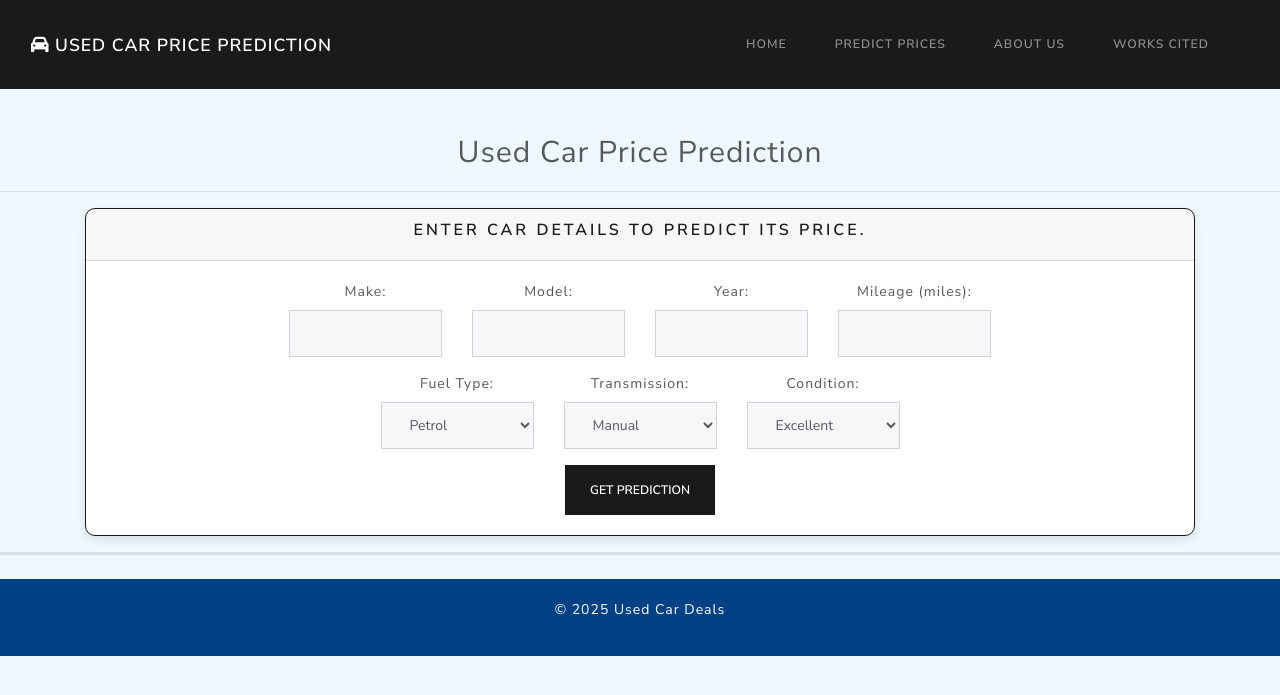
After one commit to CJMX95/project4-group4, a Flask app: template Submission/app/templates/car_price_prediction.html in a window 1280 px wide. The commit adds this page. Shown: the top 695 px of the page. Run offline with Flask 3, Linux system fonts and the light colour scheme; the template is opened without the code that fills it, so the values that code supplies are empty; some libraries are stand-ins or nearby versions.

Commit message:
edited and added app.py and report and presentation

```diff
--- a/Submission/app/app.py
+++ b/Submission/app/app.py
@@ -1,23 +1,17 @@
 from flask import Flask, jsonify, render_template, request
 from modelHelper import ModelHelper
-import logging
+import numpy as np
 from flask_cors import CORS
 
 # Flask Setup
 app = Flask(__name__)
+CORS(app)  # Enables cross-origin requests
 app.config['SEND_FILE_MAX_AGE_DEFAULT'] = 0
 
 # Initialize the model helper
 modelHelper = ModelHelper()
 
-# Configure logging
-logging.basicConfig(level=logging.DEBUG)
-
-# Helper Function for Encoding
-def one_hot_encode_feature(value, valid_options):
-    """ Helper function to one-hot encode categorical features """
-    return {f"{feature}_{value}": int(value == feature) for feature in valid_options}
-
+# Routes for HTML pages
 @app.route('/')
 def landing():
     return render_template('landing.html')
@@ -42,99 +36,82 @@ def about():
 def works_cited():
     return render_template("works_cited.html")
 
-@app.route('/predictions', methods=['POST'])
-def get_prediction():
-    try:
-        # Get the data from the incoming request (JSON format)
-        data = request.get_json()
+# Define all possible categories (these should match the categories used in training)
+brands = [
+    "Acura", "Audi", "BMW", "Cadillac", "Chevrolet", "Dodge", "Ford", "GMC", "Honda",
+    "Hyundai", "INFINITI", "Jeep", "Kia", "Land", "Lexus", "Lincoln", "Mazda", "Mercedes_Benz",
+    "Nissan", "Other", "Porsche", "RAM", "Subaru", "Tesla", "Toyota", "Volkswagen"
+]
 
-        # Extract relevant features from the data (making sure all expected features are present)
-        clean_title = data.get('clean_title', 0)
-        model_year = data.get('model_year', 0)
-        mileage = data.get('mileage', 0)
-        car_age = data.get('car_age', 0)
+fuel_types = [
+    "Diesel", "E85_Flex_Fuel", "Electric", "Gasoline", "Hybrid", "Plug_In_Hybrid", "Unknown"
+]
 
-        # Extract brand features (default to 0 if not provided)
-        brand_Acura = data.get('brand_Acura', 0)
-        brand_Audi = data.get('brand_Audi', 0)
-        brand_BMW = data.get('brand_BMW', 0)
-        brand_Cadillac = data.get('brand_Cadillac', 0)
-        brand_Chevrolet = data.get('brand_Chevrolet', 0)
-        brand_Dodge = data.get('brand_Dodge', 0)
-        brand_Ford = data.get('brand_Ford', 0)
-        brand_GMC = data.get('brand_GMC', 0)
-        brand_Honda = data.get('brand_Honda', 0)
-        brand_Hyundai = data.get('brand_Hyundai', 0)
-        brand_INFINITI = data.get('brand_INFINITI', 0)
-        brand_Jeep = data.get('brand_Jeep', 0)
-        brand_Kia = data.get('brand_Kia', 0)
-        brand_Land = data.get('brand_Land', 0)
-        brand_Lexus = data.get('brand_Lexus', 0)
-        brand_Lincoln = data.get('brand_Lincoln', 0)
-        brand_Mazda = data.get('brand_Mazda', 0)
-        brand_Mercedes_Benz = data.get('brand_Mercedes_Benz', 0)
-        brand_Nissan = data.get('brand_Nissan', 0)
-        brand_Other = data.get('brand_Other', 0)
-        brand_Porsche = data.get('brand_Porsche', 0)
-        brand_RAM = data.get('brand_RAM', 0)
-        brand_Subaru = data.get('brand_Subaru', 0)
-        brand_Tesla = data.get('brand_Tesla', 0)
-        brand_Toyota = data.get('brand_Toyota', 0)
-        brand_Volkswagen = data.get('brand_Volkswagen', 0)
+transmission_categories = ["Automatic", "Dual_Shift", "Manual", "Other"]
 
-        # Extract fuel type features
-        fuel_type_Diesel = data.get('fuel_type_Diesel', 0)
-        fuel_type_E85_Flex_Fuel = data.get('fuel_type_E85_Flex_Fuel', 0)
-        fuel_type_Electric = data.get('fuel_type_Electric', 0)
-        fuel_type_Gasoline = data.get('fuel_type_Gasoline', 0)
-        fuel_type_Hybrid = data.get('fuel_type_Hybrid', 0)
-        fuel_type_Plug_In_Hybrid = data.get('fuel_type_Plug_In_Hybrid', 0)
-        fuel_type_Unknown = data.get('fuel_type_Unknown', 0)
+exterior_colors = [
+    "Black", "Blue", "Gray", "Green", "Other", "Red", "Silver", "White"
+]
 
-        # Extract transmission category features
-        transmission_category_Automatic = data.get('transmission_category_Automatic', 0)
-        transmission_category_Dual_Shift = data.get('transmission_category_Dual_Shift', 0)
-        transmission_category_Manual = data.get('transmission_category_Manual', 0)
-        transmission_category_Other = data.get('transmission_category_Other', 0)
+@app.route('/makePredictions', methods=['POST'])
+def make_predictions():
+    data = request.json['data']
+    # Extract numerical features
+    model_year = float(data['model_year'])
+    mileage = float(data['mileage'])
+    car_age = data['car_age']  # Car age should be passed as well
 
-        # Extract exterior color features
-        exterior_color_category_Black = data.get('exterior_color_category_Black', 0)
-        exterior_color_category_Blue = data.get('exterior_color_category_Blue', 0)
-        exterior_color_category_Gray = data.get('exterior_color_category_Gray', 0)
-        exterior_color_category_Green = data.get('exterior_color_category_Green', 0)
-        exterior_color_category_Other = data.get('exterior_color_category_Other', 0)
-        exterior_color_category_Red = data.get('exterior_color_category_Red', 0)
-        exterior_color_category_Silver = data.get('exterior_color_category_Silver', 0)
-        exterior_color_category_White = data.get('exterior_color_category_White', 0)
+    # One-hot encode categorical variables
+    brand_features = {f"brand_{b}": 0 for b in brands}
+    fuel_features = {f"fuel_type_{f}": 0 for f in fuel_types}
+    transmission_features = {f"transmission_category_{t}": 0 for t in transmission_categories}
+    color_features = {f"exterior_color_category_{c}": 0 for c in exterior_colors}
 
-        # Extract accident features
-        accident_Yes = data.get('accident_Yes', 0)
-        accident_No = data.get('accident_No', 0)
-        accident_Unknown = data.get('accident_Unknown', 0)
+    # Set the selected category to 1
+    if f"brand_{data['brand']}" in brand_features:
+        brand_features[f"brand_{data['brand']}"] = 1
 
-        # Use ModelHelper to get prediction
-        predicted_price = modelHelper.predictions(
-            clean_title, model_year, mileage, car_age, brand_Acura, brand_Audi,
-            brand_BMW, brand_Cadillac, brand_Chevrolet, brand_Dodge, brand_Ford,
-            brand_GMC, brand_Honda, brand_Hyundai, brand_INFINITI, brand_Jeep,
-            brand_Kia, brand_Land, brand_Lexus, brand_Lincoln, brand_Mazda,
-            brand_Mercedes_Benz, brand_Nissan, brand_Other, brand_Porsche, brand_RAM,
-            brand_Subaru, brand_Tesla, brand_Toyota, brand_Volkswagen, fuel_type_Diesel,
-            fuel_type_E85_Flex_Fuel, fuel_type_Electric, fuel_type_Gasoline, fuel_type_Hybrid,
-            fuel_type_Plug_In_Hybrid, fuel_type_Unknown, transmission_category_Automatic,
-            transmission_category_Dual_Shift, transmission_category_Manual,
-            transmission_category_Other, exterior_color_category_Black,
-            exterior_color_category_Blue, exterior_color_category_Gray,
-            exterior_color_category_Green, exterior_color_category_Other,
-            exterior_color_category_Red, exterior_color_category_Silver,
-            exterior_color_category_White, accident_Yes, accident_No, accident_Unknown
-        )
+    if f"fuel_type_{data['fuel_type']}" in fuel_features:
+        fuel_features[f"fuel_type_{data['fuel_type']}"] = 1
 
-        # Return the result in the response
-        return jsonify({'ok': True, 'predicted_price': predicted_price})
+    if f"transmission_category_{data['transmission_category']}" in transmission_features:
+        transmission_features[f"transmission_category_{data['transmission_category']}"] = 1
 
-    except Exception as e:
-        return jsonify({'ok': False, 'message': str(e)}), 500
+    if f"exterior_color_category_{data['exterior_color_category']}" in color_features:
+        color_features[f"exterior_color_category_{data['exterior_color_category']}"] = 1
+
+    # Binary encoding for accident
+    accident_yes = 1 if data['accident'].lower() == "yes" else 0
+    accident_no = 1 if data['accident'].lower() == "no" else 0
+    accident_unknown = 1 if data['accident'].lower() not in ["yes", "no"] else 0
+
+    # Clean title encoding
+    clean_title = 1 if str(data['clean_title']).strip().lower() == 'yes' else 0
+
+    # Combine all features into a list, matching the model’s feature names
+    feature_vector = [
+        model_year, mileage, car_age,  # Numerical features
+        *brand_features.values(),
+        *fuel_features.values(),
+        *transmission_features.values(),
+        *color_features.values(),
+        accident_yes, accident_no, accident_unknown,  # Accident binary encoding (order matters)
+        clean_title  # Clean title encoding
+    ]
+
+    # Ensure the feature vector length matches the model's expected input shape
+    expected_length = 52  # Based on the model's expected input feature count
+    if len(feature_vector) != expected_length:
+        return jsonify({'error': f"Expected {expected_length} features, but got {len(feature_vector)}."})
+
+    # Unpack the feature_vector and pass it as individual arguments to predict()
+    predicted_price_log = modelHelper.predict(*feature_vector)
+
+    # Convert from log price to actual price
+    predicted_price = np.exp(predicted_price_log[0])
+
+    return jsonify({'prediction': predicted_price})
+
 
 @app.after_request
 def add_header(r):
--- a/Submission/app/static/js/logic.js
+++ b/Submission/app/static/js/logic.js
@@ -1,48 +1,49 @@
-function sendPredictionRequest() {
-    console.log("sendPredictionRequest function called!");  // Add this line to check if function is being triggered
+$(document).ready(function() {
+    console.log("Page Loaded");
 
-    // Test with dummy data
-    const testFeatures = {
-        model_year: 2018,
-        mileage: 50000,
-        car_age: 7,
-        clean_title: 1,  // Assuming clean title is 'Yes'
-        accident_No: 1,  // Assuming accident is 'No'
-        accident_Yes: 0,
-        accident_Unknown: 0,
-        brand: 'Audi',
-        fuel_type: 'Gasoline',
-        transmission_category: 'Automatic',
-        exterior_color_category: 'Black'
+    $("#predict-btn").click(function() {
+        makePredictions();
+    });
+});
+
+function makePredictions() {
+     // Check if the function is triggered
+    let payload = {
+        "data": {
+            "clean_title": $("#clean_title option:selected").val(),
+            "model_year": parseInt($("#model_year").val()),
+            "mileage": parseFloat($("#mileage").val()),
+            "car_age": parseInt($("#car_age").val()),
+            "brand": $("#brand option:selected").val(),
+            "fuel_type": $("#fuel option:selected").val(),
+            "transmission_category": $("#transmission option:selected").val(),
+            "exterior_color_category": $("#exterior_color option:selected").val(),
+            "accident": $("#accident option:selected").val()
+        }
     };
 
-    console.log("Test Features:", testFeatures); // Log the dummy data to check
+    console.log("Payload:", payload);  // Check what you're sending
 
-    // Send the features to the backend API for prediction
-    $.ajax({
-        url: 'http://127.0.0.1:5000/predictions',  // Ensure URL is correct
-        type: 'POST',  // Make sure it's a POST request
-        contentType: 'application/json',
-        data: JSON.stringify(testFeatures),  // Send the testFeatures data as JSON
-        success: function(response) {
-            console.log("Response from server:", response);
-            if (response.ok) {
-                document.getElementById("prediction-result").innerText = `Estimated Car Price: $${response.prediction.toLocaleString()}`;
-            } else {
-                console.error("Error:", response.message);
-                document.getElementById("prediction-result").innerText = "Error: Unable to fetch prediction";
-            }
+    // Send POST request to Flask API
+    fetch('/makePredictions', {
+        method: 'POST',
+        headers: {
+            'Content-Type': 'application/json'
         },
-        error: function(xhr, status, error) {
-            console.error("AJAX Error:", error);
-            document.getElementById("prediction-result").innerText = "Error: Unable to connect to the server";
+        body: JSON.stringify(payload)  // Send the correct payload
+    })
+    .then(response => response.json())  // Parse the response as JSON
+    .then(data => {
+        // Handle the prediction response
+        console.log(data);
+        if (data.prediction) {
+            document.getElementById('prediction-result').innerHTML = `Predicted Price: $${data.prediction.toFixed(2)}`;
+        } else {
+            document.getElementById('prediction-result').innerHTML = 'Error: No prediction received.';
         }
+    })
+    .catch(error => {
+        console.error('Error:', error);
+        document.getElementById('prediction-result').innerHTML = 'Error: ' + error.message;
     });
 }
-
-document.addEventListener("DOMContentLoaded", function() {
-    // Attach event listener to the "Get Prediction" button
-    document.getElementById('predict-btn').addEventListener('click', function() {
-        sendPredictionRequest();  // Send test request on button click
-    });
-});
--- a/Submission/app/templates/about.html
+++ b/Submission/app/templates/about.html
@@ -187,7 +187,7 @@
 
     <!-- ✅ FOOTER -->
     <footer class="footer">
-        <p>&copy; 2024 Used Car Price Prediction. All rights reserved.</p>
+        <p>&copy; 2025 Used Car Deals. All rights reserved.</p>
     </footer>
 
     <!-- Bootstrap JS -->
--- /dev/null
+++ b/Submission/app/templates/car_price_prediction.html
@@ -0,0 +1,162 @@
+<!DOCTYPE html>
+<html lang="en">
+<head>
+    <meta charset="UTF-8">
+    <meta name="viewport" content="width=device-width, initial-scale=1.0">
+    <title>Used Car Price Prediction</title>
+    <!-- Bootstrap -->
+    <link rel="stylesheet" href="https://stackpath.bootstrapcdn.com/bootswatch/4.5.2/lux/bootstrap.min.css">
+    <!-- Font Awesome -->
+    <link rel="stylesheet" href="https://cdnjs.cloudflare.com/ajax/libs/font-awesome/6.0.0-beta3/css/all.min.css">
+    <style>
+        body {
+            background-color: #f0f8ff; /* Light background color */
+        }
+        .navbar {
+            margin-bottom: 20px;
+        }
+        .card {
+            border-radius: 10px; /* Rounded corners */
+            box-shadow: 0 4px 10px rgba(0, 0, 0, 0.1); /* Subtle shadow */
+        }
+        footer {
+            text-align: center;
+            padding: 20px 0;
+            background-color: #004085; /* Dark blue footer */
+            color: white;
+            position: relative;
+            bottom: 0;
+            width: 100%;
+        }
+    </style>
+    <!-- JQuery -->
+    <script src="https://ajax.googleapis.com/ajax/libs/jquery/3.5.1/jquery.min.js"></script>
+    <!-- D3 and Plotly -->
+    <script src="https://d3js.org/d3.v7.min.js"></script>
+    <script src="https://cdn.plot.ly/plotly-latest.min.js"></script>
+    <!-- JS -->
+    <script type="text/javascript" src="static/js/logic.js"></script>
+</head>
+
+<body>
+    <!-- NAVBAR -->
+    <nav class="navbar navbar-expand-lg navbar-dark bg-primary">
+        <div class="container-fluid">
+            <a class="navbar-brand" href="/">
+                <i class="fas fa-car"></i> Used Car Price Prediction
+            </a>
+            <ul class="navbar-nav me-auto">
+                <li class="nav-item"><a class="nav-link" href="landing.html">Home</a></li>
+                <li class="nav-item"><a class="nav-link" href="index.html">Predict Prices</a></li>
+                <li class="nav-item"><a class="nav-link" href="about.html">About Us</a></li>
+                <li class="nav-item"><a class="nav-link" href="#">Works Cited</a></li>
+            </ul>
+        </div>
+    </nav>
+
+    <!-- Machine Learning Application -->
+    <div class="text-center">
+        <br>
+        <p style="font-size:30px">Used Car Price Prediction</p>
+        <hr>
+        <div class="container">
+            <div class="card border-primary mb-3 text-center">
+                <div class="card-header text-center"><h5><strong>Enter car details to predict its price.</strong></h5></div>
+                <div class="card-body">
+                    <div class="row justify-content-center">
+                        <!-- Car Make -->
+                        <div class="col-md-2">
+                            <div class="form-group">
+                                <label for="make">Make:</label>
+                                <input type="text" class="form-control" id="make" name="make" required>
+                            </div>
+                        </div>
+                        <!-- Car Model -->
+                        <div class="col-md-2">
+                            <div class="form-group">
+                                <label for="model">Model:</label>
+                                <input type="text" class="form-control" id="model" name="model" required>
+                            </div>
+                        </div>
+                        <!-- Car Year -->
+                        <div class="col-md-2">
+                            <div class="form-group">
+                                <label for="year">Year:</label>
+                                <input type="number" class="form-control" id="year" name="year" min="1980" max="2025" required>
+                            </div>
+                        </div>
+                        <!-- Car Mileage -->
+                        <div class="col-md-2">
+                            <div class="form-group">
+                                <label for="mileage">Mileage (miles):</label>
+                                <input type="number" class="form-control" id="mileage" name="mileage" required>
+                            </div>
+                        </div>
+                    </div>
+                    <div class="row justify-content-center">
+                        <!-- Car Fuel Type -->
+                        <div class="col-md-2">
+                            <div class="form-group">
+                                <label for="fuel">Fuel Type:</label>
+                                <select id="fuel" class="form-control">
+                                    <option value="petrol">Petrol</option>
+                                    <option value="diesel">Diesel</option>
+                                    <option value="electric">Electric</option>
+                                    <option value="hybrid">Hybrid</option>
+                                </select>
+                            </div>
+                        </div>
+                        <!-- Transmission -->
+                        <div class="col-md-2">
+                            <div class="form-group">
+                                <label for="transmission">Transmission:</label>
+                                <select id="transmission" class="form-control">
+                                    <option value="manual">Manual</option>
+                                    <option value="automatic">Automatic</option>
+                                </select>
+                            </div>
+                        </div>
+                        <!-- Car Condition -->
+                        <div class="col-md-2">
+                            <div class="form-group">
+                                <label for="condition">Condition:</label>
+                                <select id="condition" class="form-control">
+                                    <option value="excellent">Excellent</option>
+                                    <option value="good">Good</option>
+                                    <option value="fair">Fair</option>
+                                    <option value="poor">Poor</option>
+                                </select>
+                            </div>
+                        </div>
+                    </div>
+                    <div class="row justify-content-center">
+                        <div class="col-md-2 text-center">
+                            <button type="submit" class="btn btn-primary">Get Prediction</button>
+                        </div>
+                    </div>
+                </div>
+            </div>
+        </div>
+    </div>
+
+    <hr style="color:lightgray; border-width: 3px;">
+    <div class="container">
+        <div class="row justify-content-center">
+            <div class="col-md-10">
+                <h2 id="prediction-result"></h2>
+            </div>
+        </div>
+    </div>
+
+    <footer>
+        <p>&copy; 2025 Used Car Deals</p>
+    </footer>
+
+    <script>
+        document.getElementById('prediction-form').addEventListener('submit', function(event) {
+            event.preventDefault();
+            document.getElementById('prediction-result').textContent = "Prediction: $XX,XXX (This is a placeholder.)";
+        });
+    </script>
+</body>
+</html>
```
Also changed, not shown: Submission/app/modelHelper.py (+17 -13 lines), Submission/app/templates/index.html (+31 -24 lines), Submission/app/templates/tableau1.html (+116 -0 lines), Submission/app/templates/tableau2.html (+118 -0 lines), Submission/app/static/images/images.jpg (added), Submission/app/static/images/images.png (added), 2 other files.
